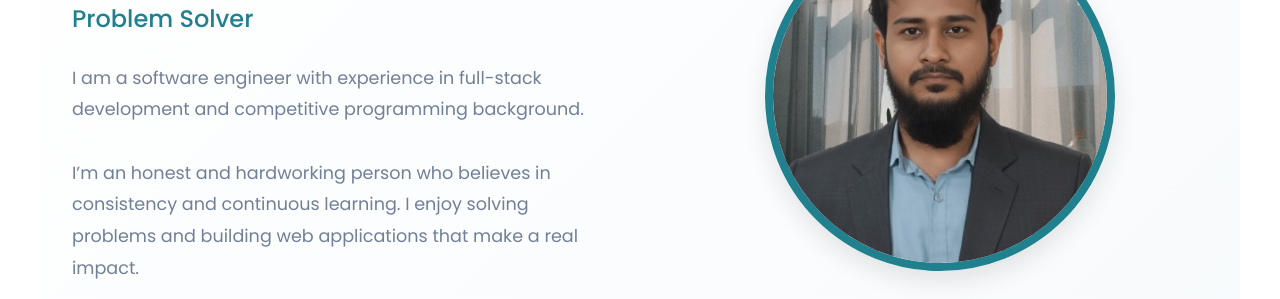
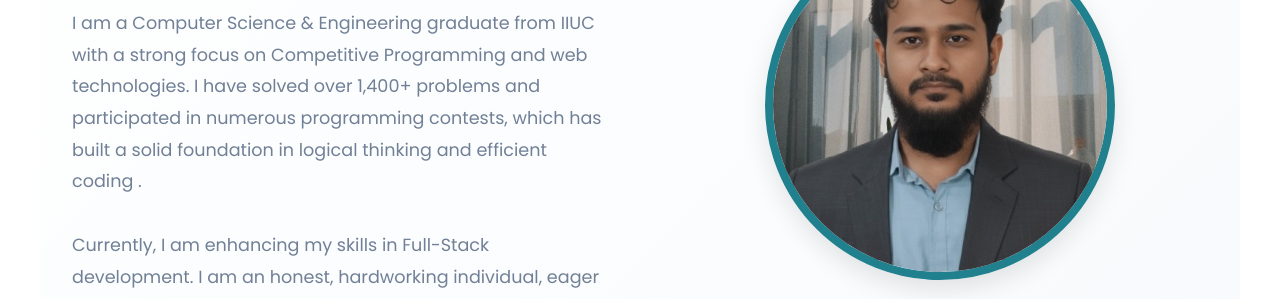
Before and after one commit to MirArfan/MirArfan.github.io, a plain HTML site: page index.html in a window 1280 px wide. Shown: the part 320-619 px from the top of the page. Drawn offline with Linux system fonts and the light colour scheme.

Commit message:
Revise hero section text in index.html
Updated personal introduction with new details about education and skills.

```diff
--- a/index.html
+++ b/index.html
@@ -60,10 +60,9 @@
             <div class="hero-text">
                 <h1 class="fade-in">Hi — I'm <span class="name-highlight">Mir Arfan Uddin</span></h1>
                 <h2 class="fade-in">Problem Solver</h2>
-                <p class="fade-in">I am a software engineer with experience in full-stack development and competitive
-                    programming background.</p>
-                <p class="fade-in">I’m an honest and hardworking person who believes in consistency and continuous
-                    learning. I enjoy solving problems and building web applications that make a real impact.</p>
+                <p class="fade-in">I am a Computer Science & Engineering graduate from IIUC  with a strong focus on Competitive Programming and web technologies. I have solved over 1,400+ problems and participated in numerous programming contests, which has built a solid foundation in logical thinking and efficient coding
+                    .</p>
+                <p class="fade-in">Currently, I am enhancing my skills in Full-Stack development. I am an honest, hardworking individual, eager to start my professional journey as a software developer and contribute to impactful projects.</p>
                 <!-- <div class="hero-buttons fade-in">
                     <a href="#projects" class="btn btn-primary">View Projects</a>
                     <a href="cv.pdf" class="btn btn-outline" download="">Download CV</a>
```
